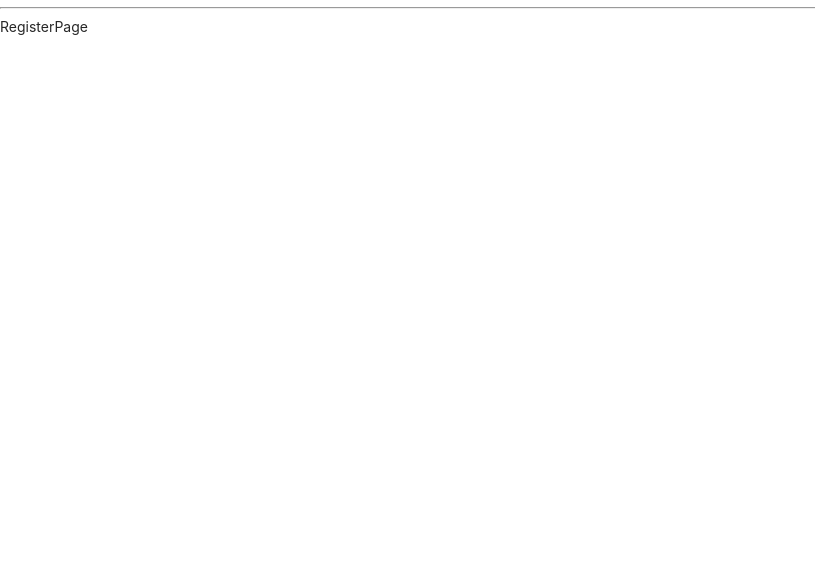
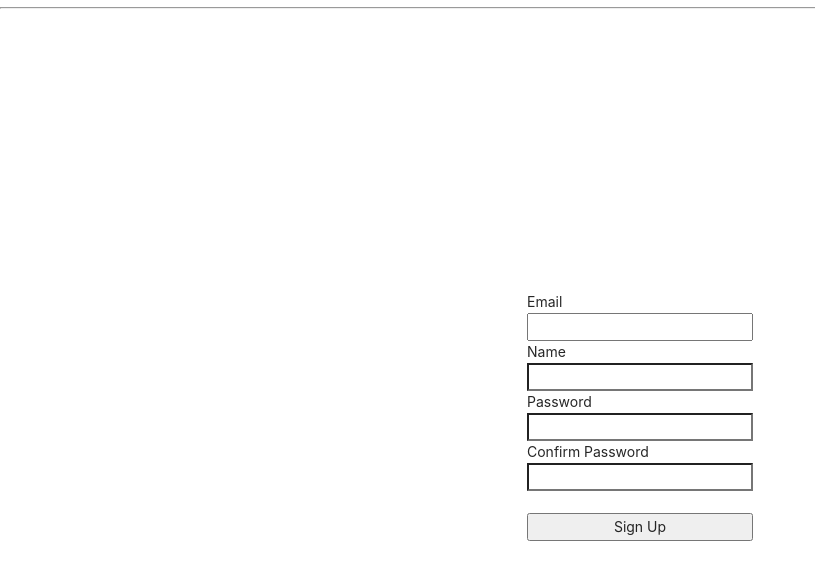
Before and after one commit to kimgostring/2021BoilerPlate, a React (Create React App) app: page /register in a window 1280 px wide. Shown: the top 580 px of the page, without its empty margins (0-815 px from the left). Built offline with nearby package versions, Linux system fonts and the light colour scheme.

Commit message:
노드 리액트 기초 강의 #31 회원 가입 페이지

```diff
--- a/src/_actions/types.js
+++ b/src/_actions/types.js
@@ -1 +1,2 @@
 export const LOGIN_USER = "login_user";
+export const REGISTER_USER = "register_user";
--- a/src/_actions/user_action.js
+++ b/src/_actions/user_action.js
@@ -1,7 +1,8 @@
 // _actions/user_action.js
 import axios from 'axios';
 import {
-    LOGIN_USER
+    LOGIN_USER,
+    REGISTER_USER
 } from './types';
 
 export function loginUser(dataToSubmit) {
@@ -19,3 +20,13 @@ export function loginUser(dataToSubmit) {
         payload: request
     };
 }
+
+export function registerUser(dataToSubmit) {
+    const request = axios.post('/api/users/register', dataToSubmit)
+        .then(res => res.data);
+
+    return {
+        type: REGISTER_USER,
+        payload: request
+    };
+}
--- a/src/_reducers/user_reducer.js
+++ b/src/_reducers/user_reducer.js
@@ -1,6 +1,7 @@
 // _reducers/user_reducer.js
 import {
-    LOGIN_USER
+    LOGIN_USER,
+    REGISTER_USER
 } from '../_actions/types';
 
 export default function (state = {}, action) {
@@ -8,14 +9,18 @@ export default function (state = {}, action) {
 
     switch (action.type) {
         case LOGIN_USER :
-						// ...state -> spread operator 이용, state값 분해 가능
+			// ...state -> spread operator 이용, state값 분해 가능
             // 이 값들을 빈 객체에 넣어주면 객체 복사 (참조 공유 X) 가능
-            result = {...state, loginSuccess: action.payload };
+            result = { ...state, loginSuccess: action.payload };
+            break;
+
+        case REGISTER_USER :
+            result = { ...state, registerSuccess: action.payload };
             break;
 
         default :
             result = state;
-    }
+    };
 
     return result;
 };
--- a/src/components/views/LoginPage/LoginPage.js
+++ b/src/components/views/LoginPage/LoginPage.js
@@ -33,7 +33,7 @@ function LoginPage(props) { // 페이지 이동에 사용됨
         // axios 이용, POST http method 이용하기 - 이 작업을 loginUser에서 하게 됨
         dispatch(loginUser(body)) // action 취하기
             .then(res => { // 성공 시 랜딩페이지로 이동 (react에서 사용하는 방식)
-                if(res.payload.loginSuccess) {
+                if(res.payload.success) {
                     props.history.push('/');
                 } else {
                     alert("Error");
--- a/src/components/views/RegisterPage/RegisterPage.js
+++ b/src/components/views/RegisterPage/RegisterPage.js
@@ -1,11 +1,76 @@
-import React from 'react'
+import React, { useState } from 'react';
+import { useDispatch } from 'react-redux';
+import { registerUser } from '../../../_actions/user_action';
 
-function RegisterPage() {
+function RegisterPage(props) {
+    const dispatch = useDispatch();
+
+    const [Email, setEmail] = useState("");
+    const [Name, setName] = useState("");
+    const [Password, setPassword] = useState("");
+    const [ConfirmPW, setConfirmPW] = useState("");
+
+    const onEmailHandler = (event) => {
+        setEmail(event.currentTarget.value);
+    };
+
+    const onNameHandler = (event) => {
+        setName(event.currentTarget.value);
+    };
+
+    const onPasswordHandler = (event) => {
+        setPassword(event.currentTarget.value);
+    };
+
+    const onConfirmPWHandler = (event) => {
+        setConfirmPW(event.currentTarget.value);
+    };
+
+    const onSubmitHandler = (event) => {
+        event.preventDefault();
+
+        if (Password !== ConfirmPW) {
+            return alert("비밀번호가 일치하지 않습니다. ");
+        }
+
+        let body = {
+            email: Email,
+            name: Name,
+            password: Password
+        };
+
+        dispatch(registerUser(body))
+            .then(res => {
+                if(res.payload.success) {
+                    props.history.push('/');
+                } else {
+                    alert("Error");
+                }
+            });
+    };
+
     return (
-        <div>
-            RegisterPage
+        <div style={{
+            display: 'flex', justifyContent: 'center', alignItems: 'center',
+            width: '100%', height: '100vh'
+        }}>
+            <form style={{display: 'flex', flexDirection: 'column'}}
+                onSubmit={onSubmitHandler}
+            >
+                <label>Email</label>
+                <input type="email" onChange={onEmailHandler} />
+                <label>Name</label>
+                <input type="text" onChange={onNameHandler} />
+                <label>Password</label>
+                <input type="password" onChange={onPasswordHandler} />
+                <label>Confirm Password</label>
+                <input type="password" onChange={onConfirmPWHandler} />
+                <br />
+
+                <button>Sign Up</button>
+            </form>
         </div>
-    )
+    );
 }
 
 export default RegisterPage
```
